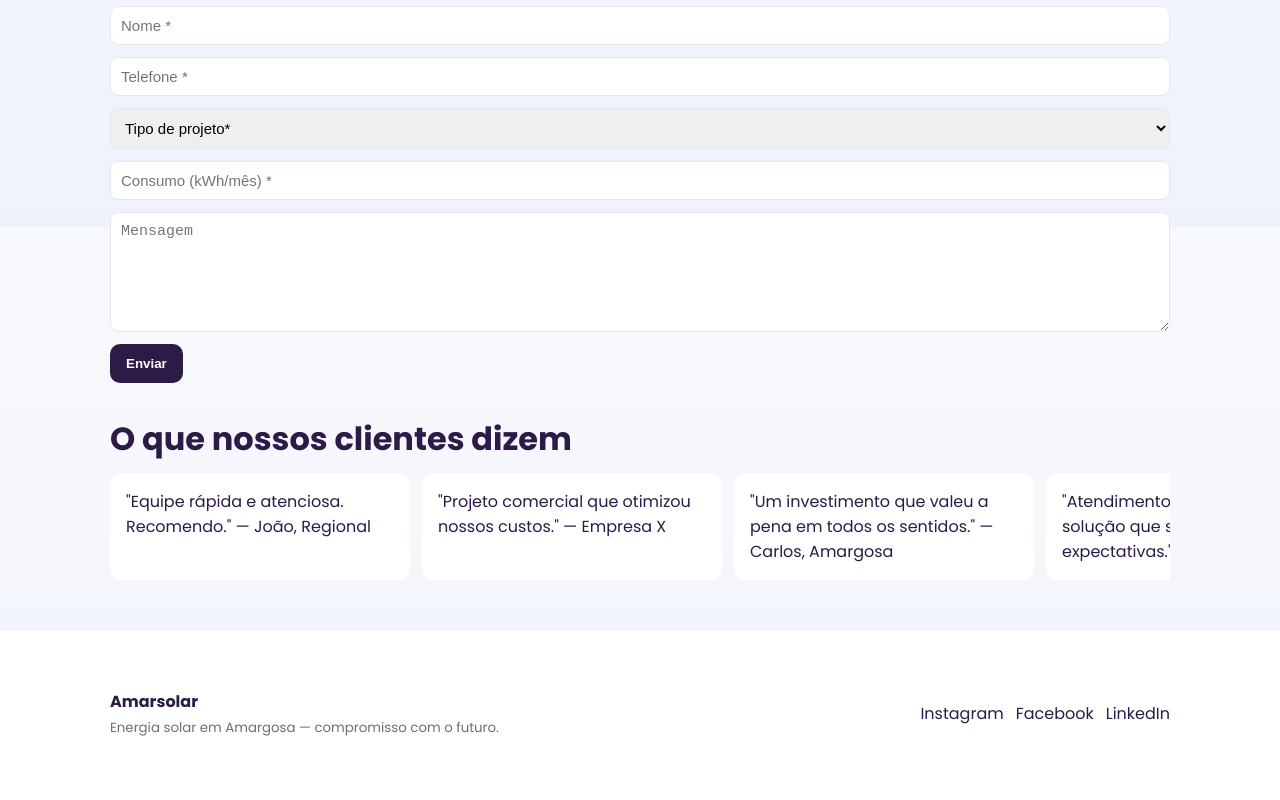
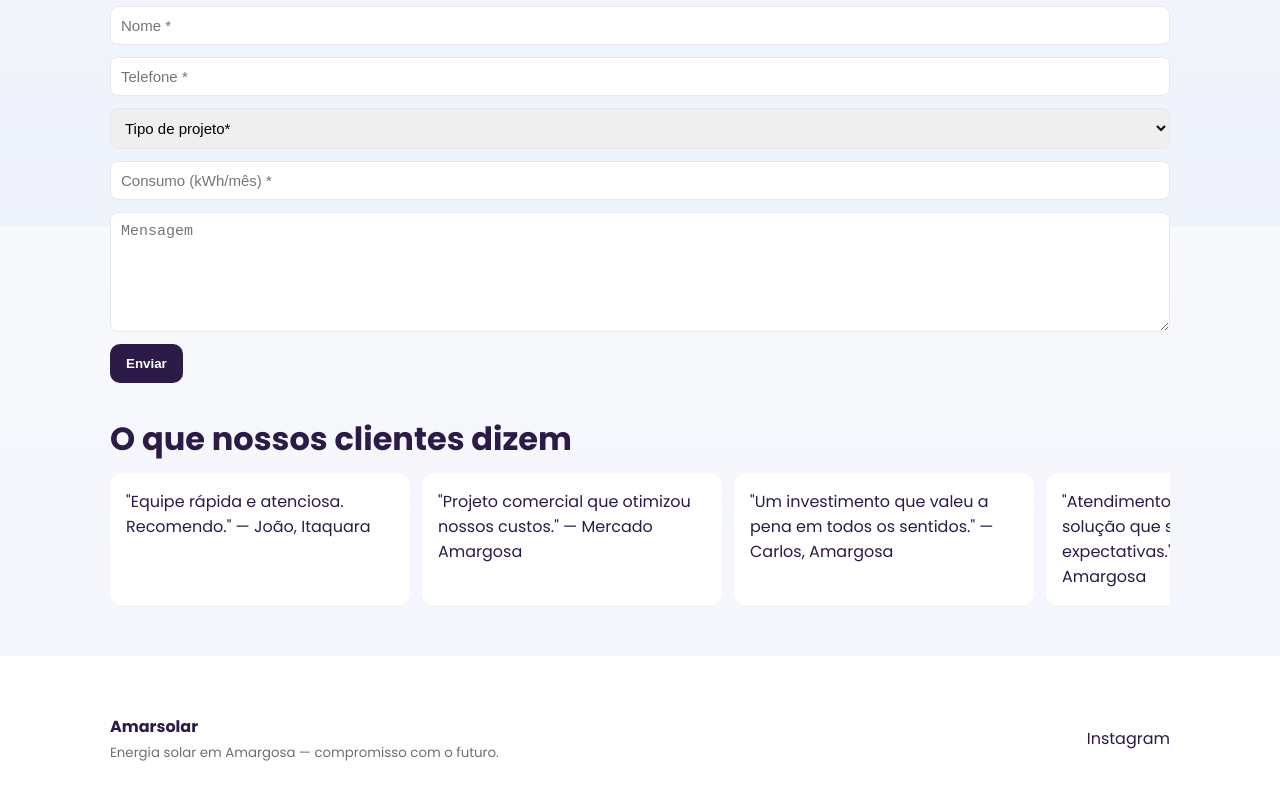
Before and after one commit to Mauricio408/amarsolar, a plain HTML site: page index.html in a window 1280 px wide. Shown: the part 2173-2973 px from the top of the page. Drawn offline with Linux system fonts and the light colour scheme.

Commit message:
Update index.html

```diff
--- a/index.html
+++ b/index.html
@@ -250,10 +250,10 @@
       <h2>O que nossos clientes dizem</h2>
       <div class="testimonials" id="testimonials">
         <div class="testimonial">"Excelente serviço e redução real na conta de energia." — Maria, Amargosa</div>
-        <div class="testimonial">"Equipe rápida e atenciosa. Recomendo." — João, Regional</div>
-        <div class="testimonial">"Projeto comercial que otimizou nossos custos." — Empresa X</div>
+        <div class="testimonial">"Equipe rápida e atenciosa. Recomendo." — João, Itaquara</div>
+        <div class="testimonial">"Projeto comercial que otimizou nossos custos." — Mercado Amargosa</div>
         <div class="testimonial">"Um investimento que valeu a pena em todos os sentidos." — Carlos, Amargosa</div>
-        <div class="testimonial">"Atendimento impecável e solução que superou as expectativas." — Ana, Amargosa</div>
+        <div class="testimonial">"Atendimento impecável e solução que superou as expectativas." — Valdir, Amargosa</div>
       </div>
     </section>
   </main>
@@ -265,8 +265,6 @@
       </div>
       <div style="display:flex;gap:12px;align-items:center">
         <a href="#">Instagram</a>
-        <a href="#">Facebook</a>
-        <a href="#">LinkedIn</a>
       </div>
     </div>
   </footer>
```
